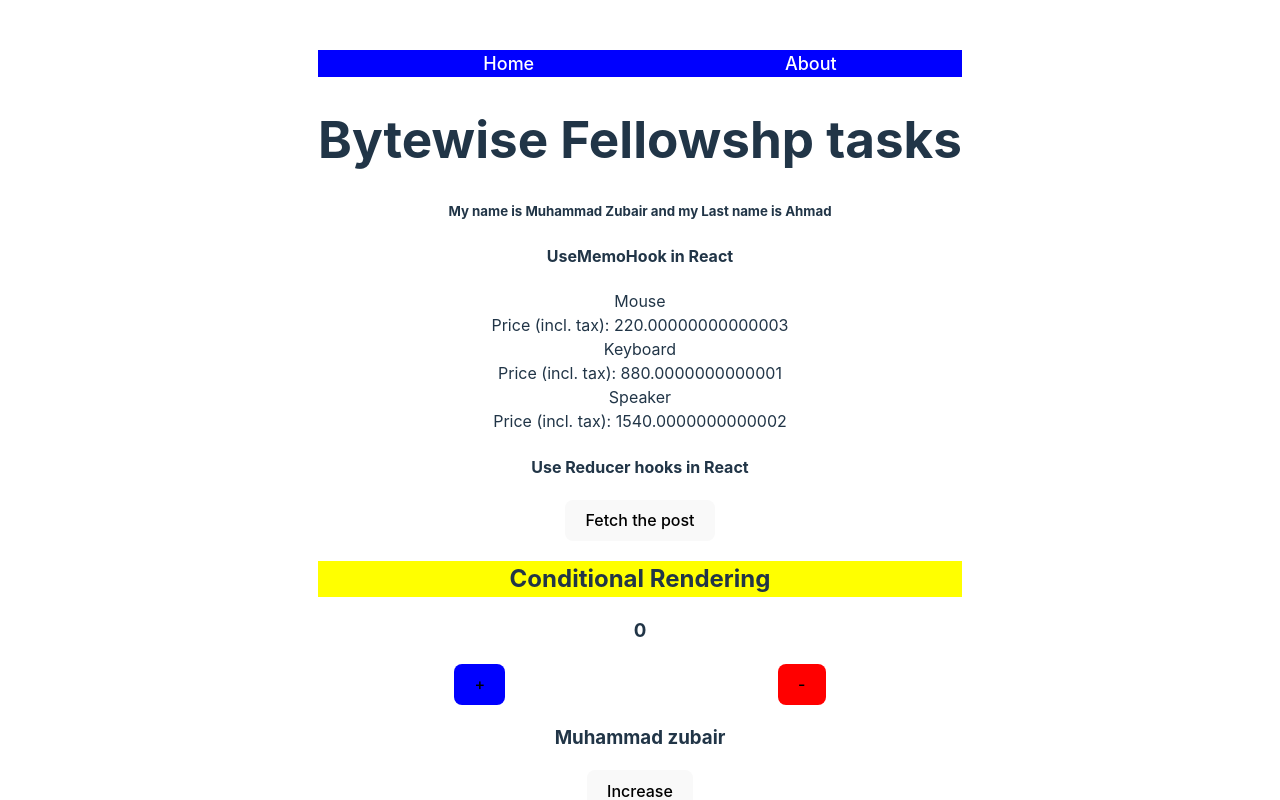
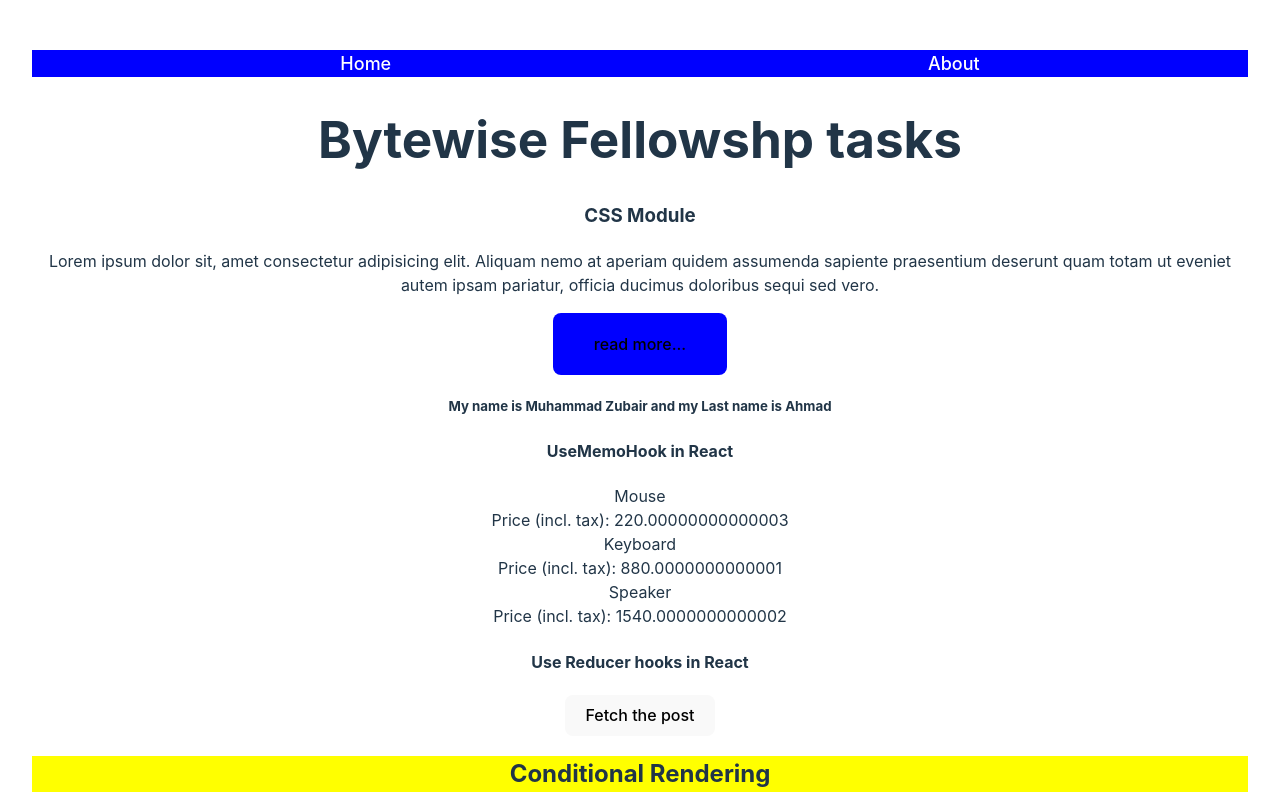
Before and after one commit to mzahmad889889/Bytewise-Fellowship, a React (Vite) app: page /about in a window 1280 px wide. Shown: the top 800 px of the page. Built offline with nearby package versions, Linux system fonts and the light colour scheme; no server answers.

Commit message:
CSS:Style Module

```diff
--- a/src/App.jsx
+++ b/src/App.jsx
@@ -1,4 +1,4 @@
-import React,{ useContext } from 'react'
+import React from 'react'
 import './App.css'
 import Handler from './component/Handler'
 import Routes_concept from './component/Routes_concept'
@@ -7,6 +7,7 @@ import List_Rendering from './component/List_Rendering'
 import { BrowserRouter,Routes, Route} from 'react-router-dom';
 import UseOfRef from './hooks/UseOfRef'
 import Name from './hooks/UseContext'
+import CssModule from './component/CssModule'
 
 
 
@@ -24,6 +25,7 @@ function App() {
       </Routes>
       </BrowserRouter>
     </div>
+    <CssModule/>
     <Name.Provider value={{firstName:'Muhammad Zubair', lastName:'Ahmad'}}>
         <Conditional_Render/>
     </Name.Provider>
--- a/src/component/Conditional_Render.jsx
+++ b/src/component/Conditional_Render.jsx
@@ -4,7 +4,7 @@ import Name from '../hooks/UseContext';
 import ProductList from '../hooks/UseMemoHook';
 import Post from './Post';
 function Conditional_Render() {
-  const {value, reset, decrease, increase} = useCounter()
+  const [values, resets, decreases, increases] = useCounter()
   const [count, setCount] = useState(0);
   const handleClick = () => {
     setCount(count+1);
@@ -32,10 +32,10 @@ function Conditional_Render() {
        <button style={{backgroundColor:'red'}}onClick={NegativeHandle}>-</button>
     </div>
     <h3>{person && person.personName.first}</h3>
-    <button onClick={increase}>Increase</button>
-    <div>{value}</div>
-    <button onClick={decrease}>Decrease</button><br/>
-    <button onClick={reset}>Reset</button>
+    <button onClick={increases}>Increase</button>
+    <div>{values}</div>
+    <button onClick={decreases}>Decrease</button><br/>
+    <button onClick={resets}>Reset</button>
 
 
     </>
--- /dev/null
+++ b/src/component/CssModule.css
@@ -0,0 +1,5 @@
+.btn{
+    background-color: blue;
+    width: fit-content;
+    padding: 20px 40px;
+}
--- /dev/null
+++ b/src/component/CssModule.jsx
@@ -0,0 +1,18 @@
+import React from 'react'
+import './CssModule.css'
+function CssModule() {
+  return (
+    <div>
+          <div>
+            <h3>CSS Module</h3>
+            <p>Lorem ipsum dolor sit, amet consectetur adipisicing elit.
+                 Aliquam nemo at aperiam quidem assumenda sapiente praesentium
+                 deserunt quam totam ut eveniet autem ipsam pariatur, officia ducimus doloribus sequi sed vero.
+            </p>
+            <button className='btn'>read more...</button>
+          </div>
+    </div>
+  )
+}
+
+export default CssModule
--- a/src/component/Handler.jsx
+++ b/src/component/Handler.jsx
@@ -4,12 +4,14 @@ function Handler() {
     const Blues = "#1455E9";
     const [text, setText ] = useState("Click me to change text and background color");
     const [color, setColor] = useState(Blues);
+
     const handleClick = () => {
         setText("Text Changed");
         setColor("yellow");
     }
     const handledoubleclick = () =>{
       setText("Grt work :⛹️‍♀️🤟")
+      setColor("green");
     }
   return (
     <>
--- a/src/component/List_Rendering.jsx
+++ b/src/component/List_Rendering.jsx
@@ -25,7 +25,7 @@ function List_Rendering() {
   }, []);
   return (
     <div>
-      <h2>Renering list in React</h2>
+      <h2>Rendering list in React</h2>
         {users.map(user => {
            return(
         <div className='item' key={user.id}>
--- a/src/hooks/CustomHooks.jsx
+++ b/src/hooks/CustomHooks.jsx
@@ -12,6 +12,6 @@ export const useCounter  = () => {
     const reset = () => {
         setValue(0);
     }
-   return {value, reset, decrease, increase };
+   return [value, reset, decrease, increase ];
 
 }
```
